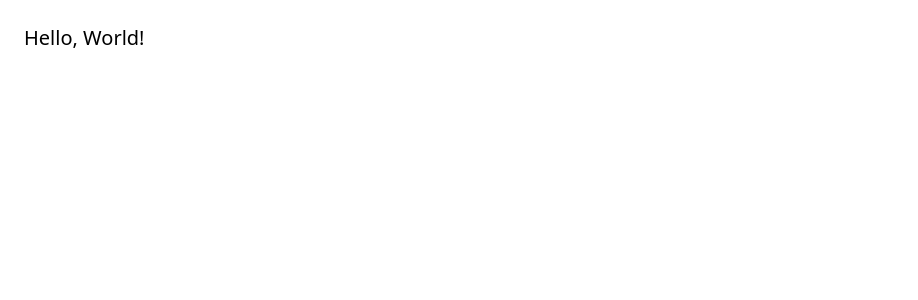
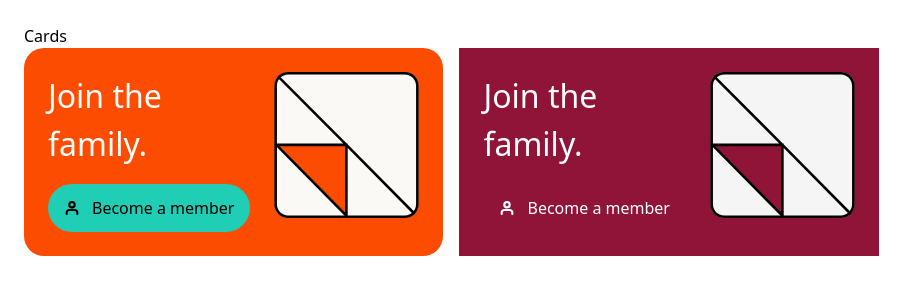
Before and after one commit to AFOJ/FluxDS, a Preact app: page / in a window 1280 px wide. Shown: the top 300 px of the page, without its empty margins (0-918 px from the left). Built offline with nearby package versions, Linux system fonts and the light colour scheme.

Commit message:
Add Card component

```diff
--- a/src/app.tsx
+++ b/src/app.tsx
@@ -1,3 +1,28 @@
+import { Card } from './components/card/Card'
+
 export function App() {
-  return <div class="text-black text-xl p-6">Hello, World!</div>
+  return (
+    <div class={'p-6 space-y-8'}>
+      <section>
+        <h2>Cards</h2>
+        <div class={'flex gap-4 flex-wrap'}>
+          <Card
+            mainText="Join the family."
+            ctaText="Become a member"
+            onCtaClick={() => {}}
+            icon="user"
+          />
+
+          <span data-theme="BrandB">
+            <Card
+              mainText="Join the family."
+              ctaText="Become a member"
+              onCtaClick={() => {}}
+              icon="user"
+            />
+          </span>
+        </div>
+      </section>
+    </div>
+  )
 }
--- /dev/null
+++ b/src/components/card/Card.tsx
@@ -0,0 +1,103 @@
+import clsx from 'clsx'
+import { Button } from '../button/Button'
+import type { ComponentProps } from 'preact'
+
+interface CardProps {
+  mainText: string
+  ctaText: string
+  onCtaClick: NonNullable<ComponentProps<typeof Button>['onClick']>
+  icon: NonNullable<ComponentProps<typeof Button>['iconLeft']>
+  fill?: boolean
+  class?: string
+}
+
+export function Card(props: Readonly<CardProps>) {
+  const {
+    mainText,
+    ctaText,
+    onCtaClick,
+    icon,
+    fill = false,
+    class: className,
+  } = props
+
+  return (
+    <div
+      class={clsx(
+        'flex flex-wrap',
+        'gap-[var(--res-mobile-spacing-lg)] sm:gap-[var(--res-desktop-spacing-lg)]',
+        'bg-[var(--surface-colour-brand-primary)] p-[var(--res-mobile-spacing-lg)] sm:p-[var(--res-desktop-spacing-lg)] rounded-[var(--border-radius-xl)]',
+        fill ? 'w-full' : 'w-fit',
+        className,
+      )}
+    >
+      <div
+        class={clsx(
+          'flex-grow flex flex-col gap-[32px] justify-between',
+          'gap-[var(--res-mobile-spacing-xl)] sm:gap-[var(--res-desktop-spacing-md)]',
+        )}
+      >
+        <p
+          class={clsx(
+            '[font-size:var(--res-mobile-font-size-heading-h5)] [font-weight:var(--font-font-weight-paragraph-medium)]',
+            'text-[var(--text-colour-action-inverse)] max-w-[120px]',
+            'sm:[font-size:var(--res-desktop-font-size-heading-h5)]',
+          )}
+        >
+          {mainText}
+        </p>
+
+        <Button iconLeft={icon} text={ctaText} onClick={onCtaClick} />
+      </div>
+
+      <CardGraphic />
+    </div>
+  )
+}
+
+function CardGraphic() {
+  return (
+    <svg
+      class={clsx(
+        'w-[84px] h-[85px]',
+        'flex-shrink-0',
+        'sm:w-[145px] sm:h-[146px]',
+      )}
+      viewBox="0 0 84 85"
+      fill="none"
+      xmlns="http://www.w3.org/2000/svg"
+    >
+      <g clip-path="url(#clip0_13011_205)">
+        <mask id="path-1-inside-1_13011_205" fill="white">
+          <path d="M0 8C0 3.58172 3.58172 0 8 0H76C80.4183 0 84 3.58172 84 8V77C84 81.4183 80.4183 85 76 85H8C3.58172 85 0 81.4183 0 77V8Z" />
+        </mask>
+        <path
+          d="M0 8C0 3.58172 3.58172 0 8 0H76C80.4183 0 84 3.58172 84 8V77C84 81.4183 80.4183 85 76 85H8C3.58172 85 0 81.4183 0 77V8Z"
+          class="fill-[var(--surface-colour-page)]"
+        />
+        <path
+          d="M1.13379 42.4123H41.9478V83.6961L1.13379 42.4123Z"
+          class="fill-[var(--surface-colour-brand-primary)]"
+        />
+        <path
+          d="M1.13379 1.55957L41.9478 42.4123M82.7618 83.6961L41.9478 42.4123M41.9478 42.4123H1.13379L41.9478 83.6961V42.4123Z"
+          class="stroke-[var(--border-colour-primary)]"
+          stroke-width="1.5"
+        />
+      </g>
+      <path
+        d="M8 0V1.5H76V0V-1.5H8V0ZM84 8H82.5V77H84H85.5V8H84ZM76 85V83.5H8V85V86.5H76V85ZM0 77H1.5V8H0H-1.5V77H0ZM8 85V83.5C4.41015 83.5 1.5 80.5899 1.5 77H0H-1.5C-1.5 82.2467 2.75329 86.5 8 86.5V85ZM84 77H82.5C82.5 80.5899 79.5899 83.5 76 83.5V85V86.5C81.2467 86.5 85.5 82.2467 85.5 77H84ZM76 0V1.5C79.5899 1.5 82.5 4.41015 82.5 8H84H85.5C85.5 2.7533 81.2467 -1.5 76 -1.5V0ZM8 0V-1.5C2.7533 -1.5 -1.5 2.75329 -1.5 8H0H1.5C1.5 4.41015 4.41015 1.5 8 1.5V0Z"
+        fill="black"
+        mask="url(#path-1-inside-1_13011_205)"
+      />
+      <defs>
+        <clipPath id="clip0_13011_205">
+          <path
+            d="M0 8C0 3.58172 3.58172 0 8 0H76C80.4183 0 84 3.58172 84 8V77C84 81.4183 80.4183 85 76 85H8C3.58172 85 0 81.4183 0 77V8Z"
+            fill="white"
+          />
+        </clipPath>
+      </defs>
+    </svg>
+  )
+}
```
Also changed, not shown: 1 other file (tests, documents, lock files or other folders).
